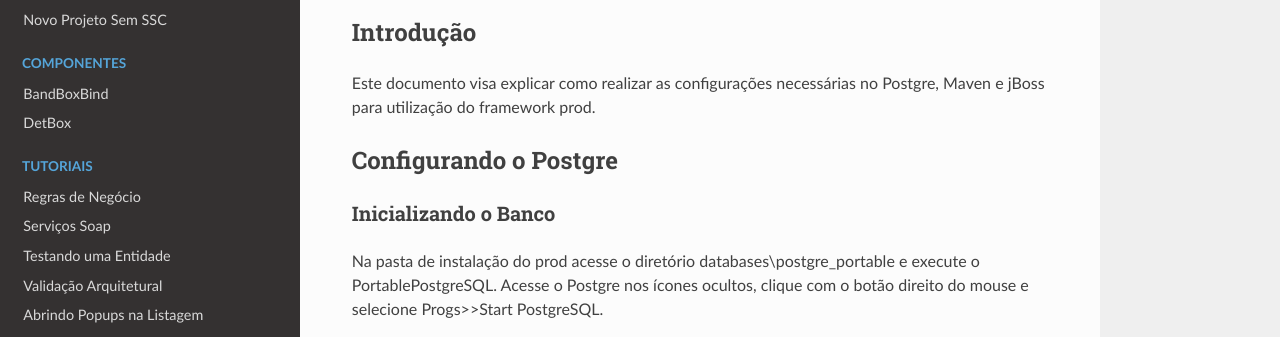
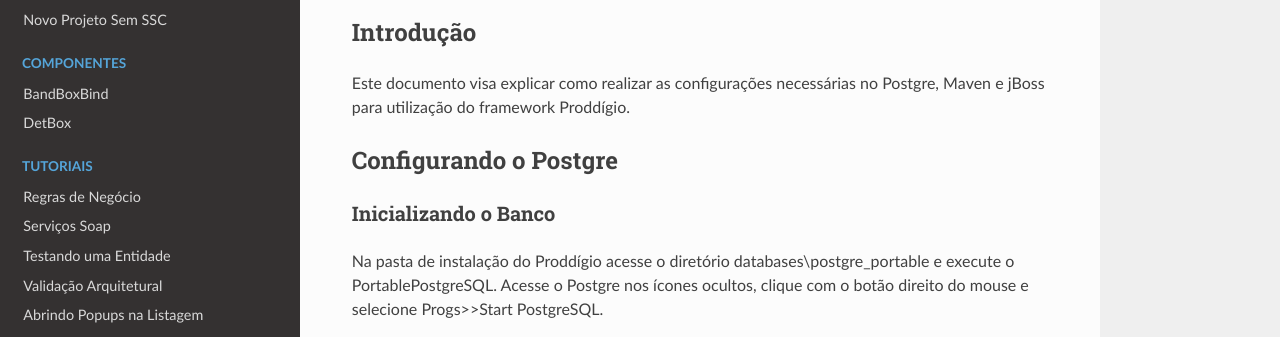
Before and after one commit to jpferreira123/readthedocs, an MkDocs documentation site: the page built from docs/instalacaoEConfiguracao/ConfigurandoOAmbiente.md, in a window 1280 px wide and 900 px high. Shown: the part 144-481 px from the top of the window. Built offline with MkDocs 1.6.1, drawn with Linux system fonts in a browser that asks for light colours; nearby versions of some CDN libraries; old or Windows-style settings are respelled for this version of MkDocs; some of the changed text lies outside the part shown.

Commit message:
Add files via upload

```diff
--- a/docs/instalacaoEConfiguracao/ConfigurandoOAmbiente.md
+++ b/docs/instalacaoEConfiguracao/ConfigurandoOAmbiente.md
@@ -1,12 +1,12 @@
 # Configurando o ambiente
 
 ## Introdução
-Este documento visa explicar como realizar as configurações necessárias no Postgre, Maven e jBoss para utilização do framework prod.
+Este documento visa explicar como realizar as configurações necessárias no Postgre, Maven e jBoss para utilização do framework Proddígio.
 
 ## Configurando o Postgre
 ### Inicializando o Banco
 
-Na pasta de instalação do prod acesse o diretório databases\postgre_portable e execute o PortablePostgreSQL.
+Na pasta de instalação do Proddígio acesse o diretório databases\postgre_portable e execute o PortablePostgreSQL.
 Acesse o Postgre nos ícones ocultos, clique com o botão direito do mouse e selecione Progs>>Start PostgreSQL.
 
 ![](imagens/configurando_o_ambiente_1.png)
@@ -37,7 +37,7 @@ Clique com o botão direito em Banco de Dados e escolha a opção Novo Banco de
 
 ![](imagens/configurando_o_ambiente_7.png)
 
-Defina o nome do banco e selecione prod como Dono
+Defina o nome do banco e selecione Proddígio como Dono
 
 ![](imagens/configurando_o_ambiente_8.png)
 
@@ -75,7 +75,7 @@ Acesse a propriedade ‘User Settings’:
 
 ![](imagens/configurando_o_ambiente_14.png)
 
-No campo ‘User settings’ selecione o arquivo settings.xml que se encontra na pasta maven\apache-maven-3.0.5\conf localizada na pasta de instalação do prod e clique em APPLY.
+No campo ‘User settings’ selecione o arquivo settings.xml que se encontra na pasta maven\apache-maven-3.0.5\conf localizada na pasta de instalação do Proddígio e clique em APPLY.
 
 ![](imagens/configurando_o_ambiente_15.png)
 
@@ -83,12 +83,12 @@ Agora vá para a opção MAVEN >> INSTALLATIONS
 
 ![](imagens/configurando_o_ambiente_16.png)
 
-Clique no botão ‘Add...’ adicione e o diretório de instalação maven do prod
+Clique no botão ‘Add...’ adicione e o diretório de instalação maven do Proddígio
 
 ![](imagens/configurando_o_ambiente_17.png)
 ![](imagens/configurando_o_ambiente_18.png)
 
 Clique em FINISH.
-Certifique-se de habilitar o maven prod, clique em APPLY e em seguida em OK.
+Certifique-se de habilitar o maven Proddígio, clique em APPLY e em seguida em OK.
 
 ![](imagens/configurando_o_ambiente_19.png)
```
Also changed, not shown: docs/instalacaoEConfiguracao/Instalacao.md (+1 -1 lines), docs/instalacaoEConfiguracao/NovoProjetoSemSsc.md (+5 -5 lines), docs/instalacaoEConfiguracao/NovoProjetoViaArchetype.md (+6 -5 lines).
